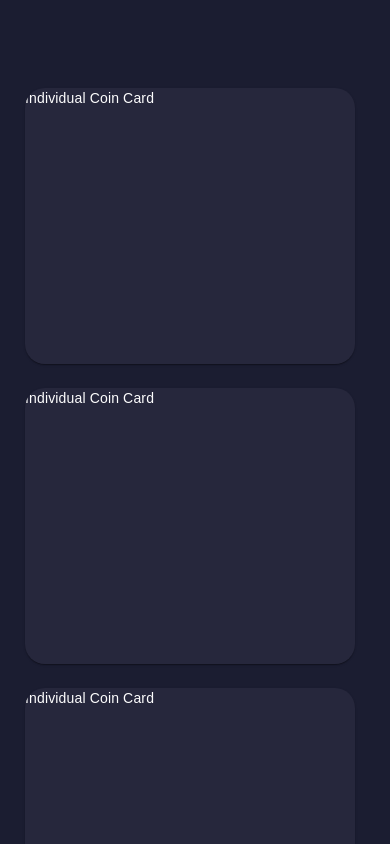
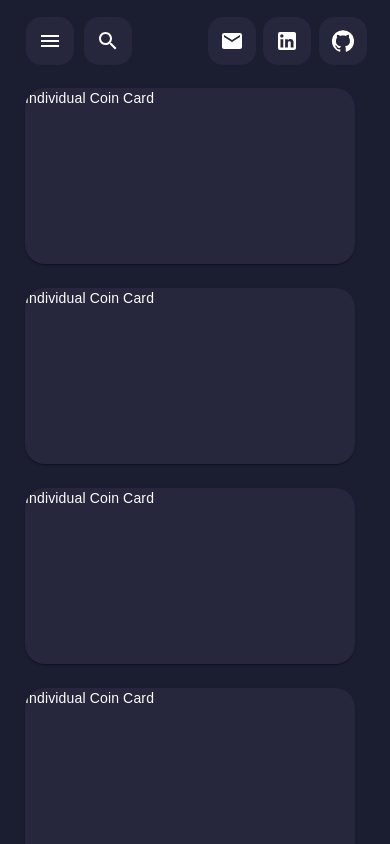
Before and after one commit to tinenhao/gimme-the-crypts, a React (Create React App) app: page / in a window 390 px wide. Shown: the top 844 px of the page. Built offline with nearby package versions, Linux system fonts and the light colour scheme; a web font is replaced by a local one.

Commit message:
implemented mobile drawer

```diff
--- /dev/null
+++ b/src/components/UI/molecules/MobileMainUtils.tsx
@@ -0,0 +1,43 @@
+import React from 'react'
+import { makeStyles, Theme, Box, IconButton } from '@material-ui/core'
+import { Menu as DrawerIcon, Search as AppBarIcon } from '@mui/icons-material'
+
+interface Prop {
+  toggleDrawer: () => void
+}
+
+const useStyles = makeStyles((theme: Theme) => ({
+  main: {
+    display: 'flex',
+    width: '180px',
+    marginLeft: '10px',
+  },
+  button: {
+    backgroundColor: theme.palette.background.paper,
+    borderRadius: '15px',
+    '&:hover': {
+      transform: 'scale(1.15)',
+    },
+  },
+}))
+
+function MobileMainUtils(prop: Prop) {
+  const classes = useStyles()
+
+  return (
+    <Box className={classes.main}>
+      <div className={classes.button}>
+        <IconButton onClick={prop.toggleDrawer}>
+          <DrawerIcon style={{ fill: 'white' }} />
+        </IconButton>
+      </div>
+      <div className={classes.button} style={{ marginLeft: 10 }}>
+        <IconButton>
+          <AppBarIcon style={{ fill: 'white' }} />
+        </IconButton>
+      </div>
+    </Box>
+  )
+}
+
+export default MobileMainUtils
--- /dev/null
+++ b/src/components/UI/organisms/MobileAppBar.tsx
@@ -0,0 +1,39 @@
+import React from 'react'
+import {
+  Theme,
+  makeStyles,
+  AppBar as MuiAppBar,
+  Toolbar,
+} from '@material-ui/core'
+import SideUtils from '../molecules/SideUtils'
+import MobileMainUtils from '../molecules/MobileMainUtils'
+
+interface Prop {
+  toggleDrawer: () => void
+}
+
+const useStyles = makeStyles((theme: Theme) => ({
+  main: {
+    background: 'transparent',
+  },
+  toolbar: {
+    display: 'flex',
+    justifyContent: 'space-between',
+    marginTop: '13px',
+  },
+}))
+
+function MobileAppBar(prop: Prop) {
+  const classes = useStyles()
+
+  return (
+    <MuiAppBar className={classes.main} elevation={0}>
+      <Toolbar className={classes.toolbar}>
+        <MobileMainUtils toggleDrawer={prop.toggleDrawer} />
+        <SideUtils />
+      </Toolbar>
+    </MuiAppBar>
+  )
+}
+
+export default MobileAppBar
--- /dev/null
+++ b/src/components/UI/organisms/MobileDrawer.tsx
@@ -0,0 +1,38 @@
+import React from 'react'
+import { makeStyles, Theme, Drawer as MuiDrawer } from '@material-ui/core'
+import { RootModule } from '../../../models/general/pages'
+import { drawerWidth } from '../../../common/constants/dimensions'
+import DrawerTitle from '../molecules/DrawerTitle'
+import DrawerContent from '../molecules/DrawerContent'
+
+const useStyles = makeStyles((theme: Theme) => ({
+  drawerPaper: {
+    width: drawerWidth,
+    borderWidth: 0,
+    paddingRight: 12,
+  },
+}))
+
+interface Prop {
+  rootModule: RootModule[]
+  open: boolean
+  toggleDrawer: () => void
+}
+
+function Drawer(prop: Prop) {
+  const classes = useStyles()
+
+  return (
+    <MuiDrawer
+      classes={{ paper: classes.drawerPaper }}
+      variant="temporary"
+      open={prop.open}
+      onClose={prop.toggleDrawer}
+    >
+      <DrawerTitle />
+      <DrawerContent rootModule={prop.rootModule} />
+    </MuiDrawer>
+  )
+}
+
+export default Drawer
--- a/src/components/template/PageLayout.tsx
+++ b/src/components/template/PageLayout.tsx
@@ -1,9 +1,11 @@
-import React from 'react'
+import React, { useState } from 'react'
 import { Routes, Route } from 'react-router-dom'
 import { Theme, makeStyles, Hidden } from '@material-ui/core'
 import { RootModule, Page } from '../../models/general/pages'
 import Drawer from '../UI/organisms/Drawer'
 import AppBar from '../UI/organisms/AppBar'
+import MobileDrawer from '../UI/organisms/MobileDrawer'
+import MobileAppBar from '../UI/organisms/MobileAppBar'
 import {
   drawerWidth,
   appBarHeight,
@@ -12,16 +14,12 @@ import {
 } from '../../common/constants/dimensions'
 
 const useStyles = makeStyles((theme: Theme) => ({
-  root: {
-    // overflow: 'hidden',
-  },
   content: {
     display: 'flex',
     height: `calc(100vh - ${appBarHeight}px)`,
     marginTop: appBarHeight,
     marginLeft: drawerWidth + leftMargin,
     marginRight: rightMargin,
-    // overflowY: 'scroll',
     [theme.breakpoints.down('sm')]: {
       marginLeft: leftMargin,
       marginRight: rightMargin,
@@ -35,16 +33,29 @@ interface Prop {
 
 function PageLayout(prop: Prop) {
   const classes = useStyles()
+  const [drawerOpen, setDrawerOpen] = useState<boolean>(false)
+
+  function handleDrawerClick() {
+    setDrawerOpen(!drawerOpen)
+  }
 
   const pages = prop.rootModule
     .map((module) => module.pages)
     .reduce((acc, element) => acc.concat(element), [])
 
   return (
-    <div className={classes.root}>
+    <div>
       <Hidden smDown>
         <Drawer rootModule={prop.rootModule} />
         <AppBar />
+      </Hidden>
+      <Hidden mdUp>
+        <MobileDrawer
+          rootModule={prop.rootModule}
+          open={drawerOpen}
+          toggleDrawer={handleDrawerClick}
+        />
+        <MobileAppBar toggleDrawer={handleDrawerClick} />
       </Hidden>
       <div className={classes.content}>
         <Routes>
--- a/src/pages/Menu/Overview.tsx
+++ b/src/pages/Menu/Overview.tsx
@@ -150,34 +150,34 @@ function Overview() {
 
       <Hidden mdUp>
         <Grid container spacing={3}>
-          <Grid item xs={12} style={{ height: 300 }}>
+          <Grid item xs={12} style={{ height: 200 }}>
             <IndividualCoinCard />
           </Grid>
-          <Grid item xs={12} style={{ height: 300 }}>
+          <Grid item xs={12} style={{ height: 200 }}>
             <IndividualCoinCard />
           </Grid>
-          <Grid item xs={12} style={{ height: 300 }}>
+          <Grid item xs={12} style={{ height: 200 }}>
             <IndividualCoinCard />
           </Grid>
-          <Grid item xs={12} style={{ height: 300 }}>
+          <Grid item xs={12} style={{ height: 200 }}>
             <IndividualCoinCard />
           </Grid>
-          <Grid item xs={12} style={{ height: 'fit-content' }}>
+          <Grid item xs={12} style={{ height: 700 }}>
             <CoinListCard />
           </Grid>
-          <Grid item xs={12} style={{ height: 300 }}>
+          <Grid item xs={12} style={{ height: 500 }}>
             <MarketCapCard />
           </Grid>
-          <Grid item xs={12} style={{ height: 300 }}>
+          <Grid item xs={12} style={{ height: 500 }}>
             <DefiDominanceCard />
           </Grid>
-          <Grid item xs={12} style={{ height: 200 }}>
+          <Grid item xs={12} style={{ height: 500 }}>
             <ExchangeRateCard />
           </Grid>
-          <Grid item xs={12} style={{ height: 200 }}>
+          <Grid item xs={12} style={{ height: 500 }}>
             <HashRateCard />
           </Grid>
-          <Grid item xs={12} style={{ height: 200 }}>
+          <Grid item xs={12} style={{ height: 500 }}>
             <GasPriceCard />
           </Grid>
         </Grid>
```
